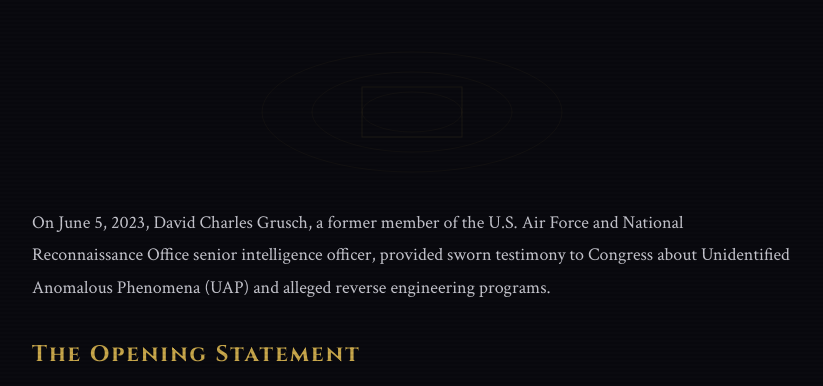
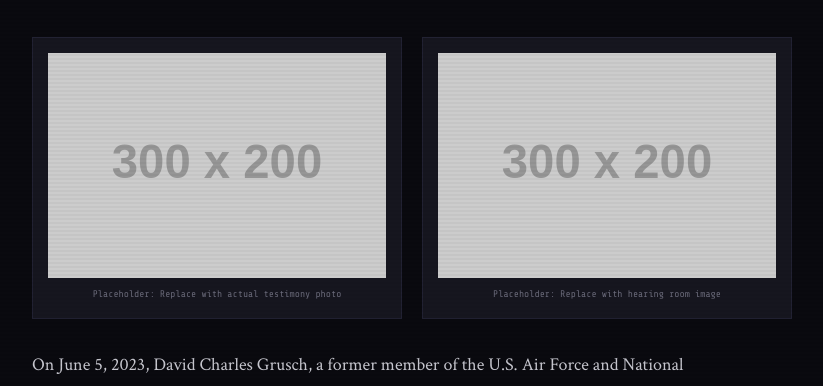
Before and after one commit to xcrispygodx/alien-whistleblowers, a plain HTML site: page articles/grusch-testimony.html in a window 1280 px wide. Shown: the part 374-760 px from the top of the page, without its empty margins (228-1051 px from the left). Drawn offline with nearby package versions, Linux system fonts and the light colour scheme; placeholder pictures from the web are drawn by us.

Commit message:
Add placeholder images to first 5 whistleblower articles

```diff
--- a/articles/grusch-testimony.html
+++ b/articles/grusch-testimony.html
@@ -32,7 +32,6 @@
 </head>
 <body>
 <div class="scanlines"></div>
-<div class="scanlines"></div>
 <div class="container">
     <a href="../index.html" class="back-link">&larr; Back to Archive</a>
     <div class="article-header">
@@ -40,14 +39,15 @@
         <h1 class="article-title">David Grusch's Historic Congressional Testimony</h1>
         <div class="article-meta">June 2023 &bull; House Oversight Committee &bull; Classification Level: TS//SCI//NOFORN</div>
     </div>
-    <div class="article-image">
-        <svg viewBox="0 0 400 150" fill="none" xmlns="http://www.w3.org/2000/svg">
-            <ellipse cx="200" cy="75" rx="150" ry="60" stroke="#c9a84c" stroke-width="0.5" opacity="0.3"/>
-            <ellipse cx="200" cy="75" rx="100" ry="40" stroke="#c9a84c" stroke-width="0.5" opacity="0.3"/>
-            <ellipse cx="200" cy="75" rx="50" ry="20" stroke="#c9a84c" stroke-width="0.5" opacity="0.3"/>
-            <line x1="50" y1="75" x2="350" y2="75" stroke="#c9a84c" stroke-width="0.3" opacity="0.2"/>
-            <rect x="150" y="50" width="100" height="50" stroke="#c9a84c" stroke-width="1" fill="none" opacity="0.3"/>
-        </svg>
+    <div style="display: grid; grid-template-columns: 1fr 1fr; gap: 20px; margin: 30px 0;">
+        <div style="background: var(--bg-card); border: 1px solid var(--border-color); padding: 15px; text-align: center;">
+            <img src="https://placehold.co/300x200/16161f/c9a84c?text=Grusch+Testimony" alt="Grusch Testimony" style="width: 100%; height: auto; display: block;">
+            <div style="font-family: 'Share Tech Mono', monospace; font-size: 0.6rem; color: var(--text-dim); margin-top: 8px;">Placeholder: Replace with actual testimony photo</div>
+        </div>
+        <div style="background: var(--bg-card); border: 1px solid var(--border-color); padding: 15px; text-align: center;">
+            <img src="https://placehold.co/300x200/16161f/c9a84c?text=Congressional+Hearing" alt="Congressional Hearing" style="width: 100%; height: auto; display: block;">
+            <div style="font-family: 'Share Tech Mono', monospace; font-size: 0.6rem; color: var(--text-dim); margin-top: 8px;">Placeholder: Replace with hearing room image</div>
+        </div>
     </div>
     <div class="article-content">
         <p>On June 5, 2023, David Charles Grusch, a former member of the U.S. Air Force and National Reconnaissance Office senior intelligence officer, provided sworn testimony to Congress about Unidentified Anomalous Phenomena (UAP) and alleged reverse engineering programs.</p>
```
Also changed, not shown: articles/elizondo-aatip.html (+10 -0 lines), articles/grusch-legal.html (+1 -0 lines), articles/nimitz-incident.html (+10 -0 lines), articles/pentagon-records.html (+10 -0 lines), articles/senate-uap.html (+10 -0 lines).
